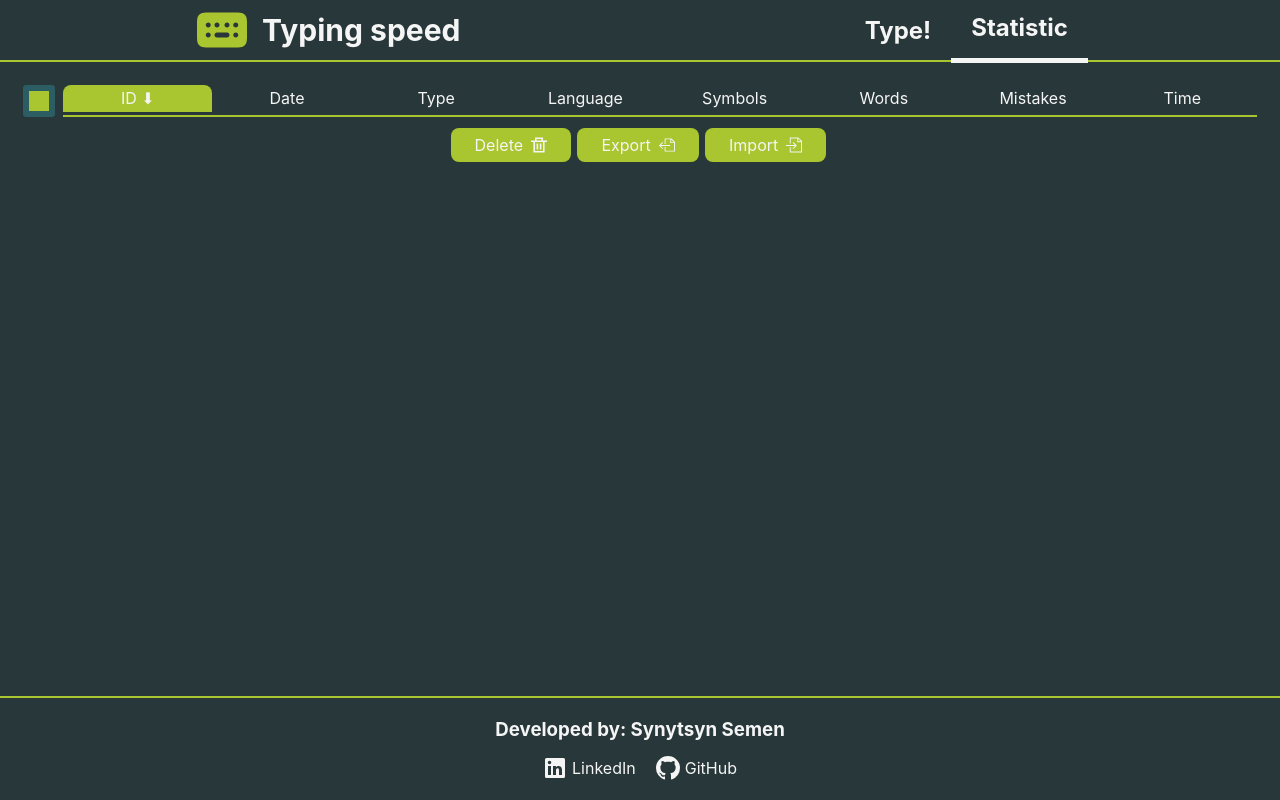
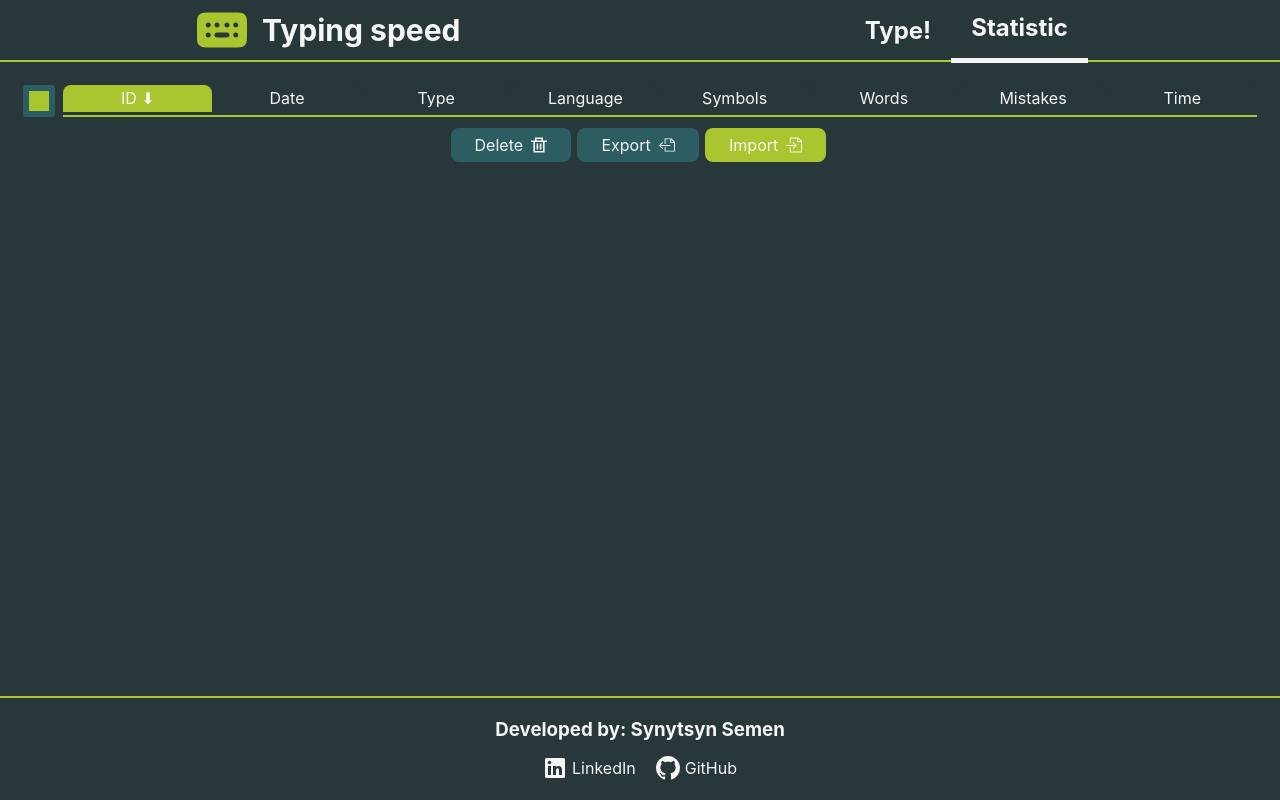
Before and after one commit to SSSenia/typing-speed, a React (Create React App) app: page /statistic in a window 1280 px wide. Built offline with nearby package versions, Linux system fonts and the light colour scheme.

Commit message:
feature: disabled buttons

```diff
--- a/src/components/Statistic/Statistic.scss
+++ b/src/components/Statistic/Statistic.scss
@@ -29,6 +29,7 @@
     font-size: 16px;
     display: flex;
     align-items: center;
+    cursor: pointer;
 
     & svg {
       transition-duration: .2s;
@@ -45,6 +46,11 @@
         transition-duration: .2s;
         fill: var(--black);
       }
+    }
+
+    &--disabled {
+      background-color: var(--dark);
+      color: var(--light);
     }
 
     &:first-child {
--- a/src/components/Statistic/Statistic.tsx
+++ b/src/components/Statistic/Statistic.tsx
@@ -178,7 +178,7 @@ export function Statistic() {
       </div>
       <section className="actions">
         <button
-          className="actions__button"
+          className={'actions__button' + (selected.length ? '' : ' actions__button--disabled')}
           onClick={deleteSelected}
           onMouseEnter={() => setHovered('statistic.actions.delete')}
           onMouseLeave={() => setHovered('')}
@@ -187,7 +187,7 @@ export function Statistic() {
           <Delete />
         </button>
         <button
-          className="actions__button"
+          className={'actions__button' + (selected.length ? '' : ' actions__button--disabled')}
           onClick={exportSelected}
           onMouseEnter={() => setHovered('statistic.actions.export')}
           onMouseLeave={() => setHovered('')}
```
